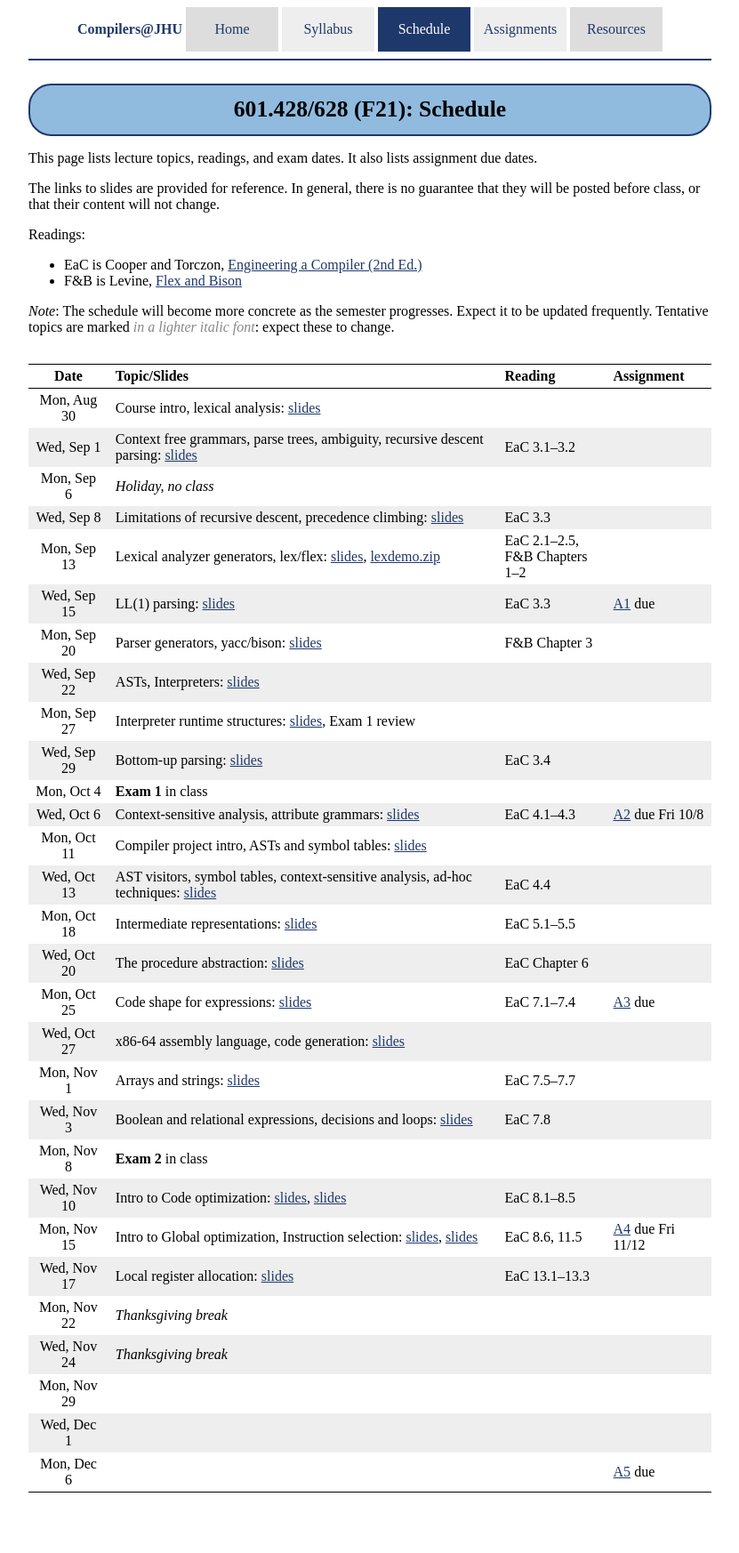
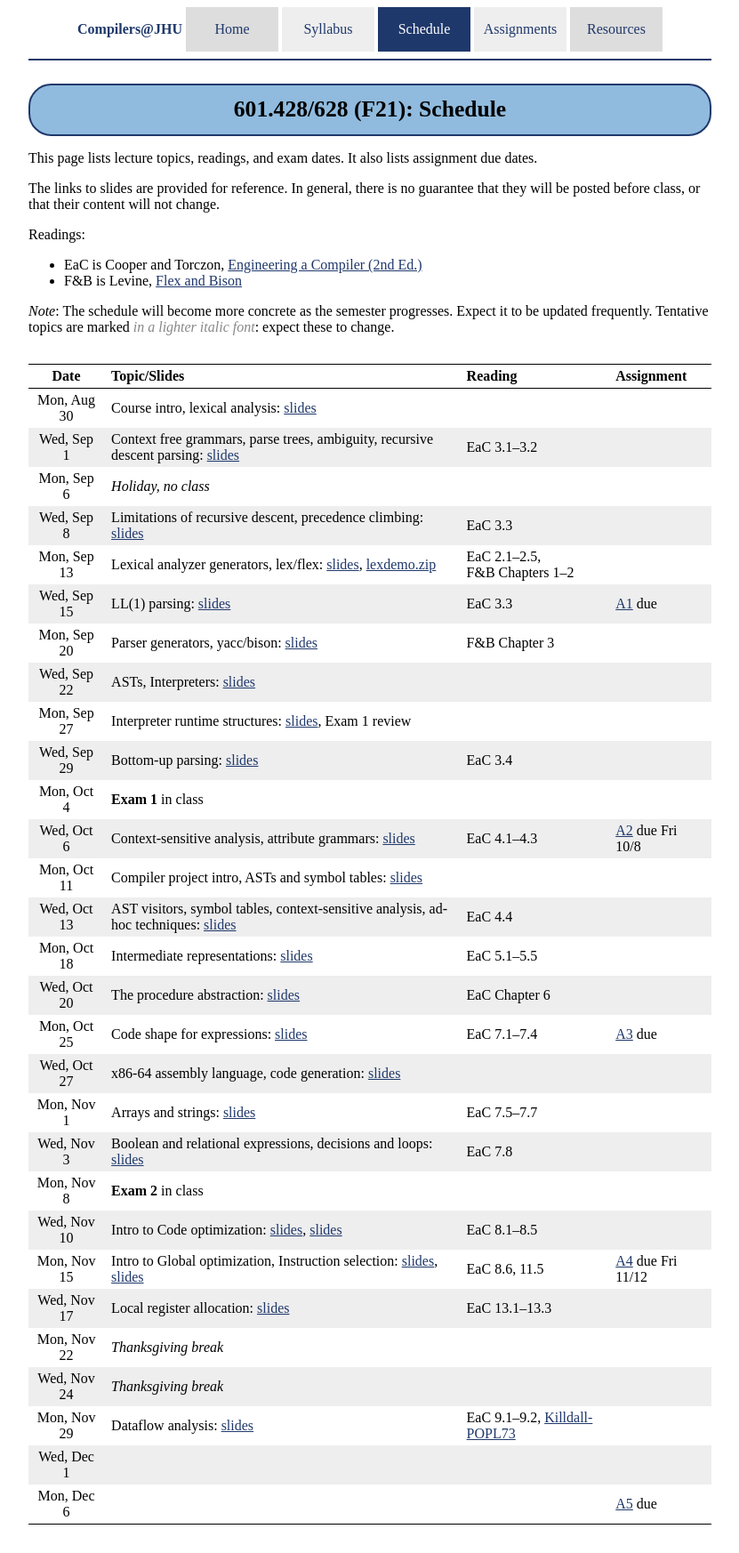
Before and after one commit to jhucompilers/fall2021, a Jekyll site: the page built from schedule.md, in a window 1280 px wide. Shown: the whole page at 89% size, without its empty margins (224-1055 px from the left). Built offline with Jekyll 4.4.1, drawn with Linux system fonts in a browser that asks for light colours; before the commit the page ends 1710 px from its top, so only the background shows below that.

Commit message:
materials for Nov 29th

```diff
--- a/schedule.md
+++ b/schedule.md
@@ -43,8 +43,8 @@ Mon, Nov 15 | Intro to Global optimization, Instruction selection: [slides](lect
 Wed, Nov 17 | Local register allocation: [slides](lectures/Local_Register_Allocation_and_Lab_1.pdf) | EaC 13.1–13.3
 Mon, Nov 22 | *Thanksgiving break*
 Wed, Nov 24 | *Thanksgiving break*
-Mon, Nov 29 | <!--Discussion and [advice](assign/assign05-advice.html) on implementing code optimization -->
-Wed, Dec 1 | <!--Dataflow analysis: [slides](lectures/foster-dataflow.pdf) --> | <!-- EaC 9.1–9.2, [Killdall-POPL73](lectures/killdall-popl73.pdf)-->
+Mon, Nov 29 | Dataflow analysis: [slides](lectures/foster-dataflow.pdf) | EaC 9.1–9.2, [Killdall-POPL73](lectures/killdall-popl73.pdf)
+Wed, Dec 1 |
 Mon, Dec 6 | | | <a href="assign/assign05.html">A5</a> due
 
 
```
Also changed, not shown: index.md (+1 -0 lines), 2 other files.
